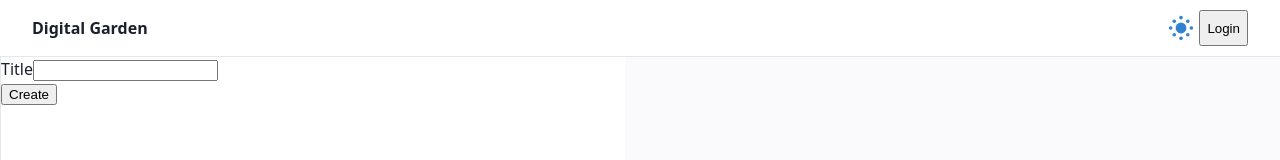
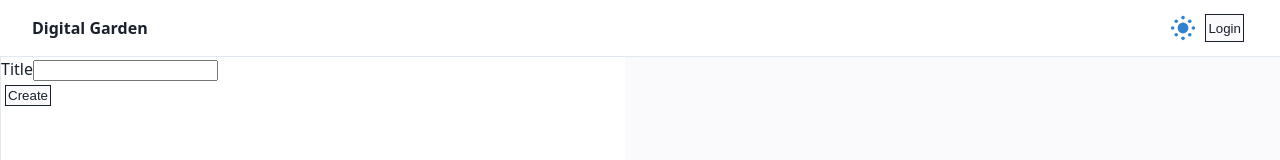
Before and after one commit to Shelob9/digitial-garden-builder, a Next.js app in the folder client/: page /notes/new in a window 1280 px wide. Shown: the top 160 px of the page. Built offline with nearby package versions, Linux system fonts and the light colour scheme; no server answers.

Commit message:
button styles

```diff
--- a/client/pages/_app.js
+++ b/client/pages/_app.js
@@ -6,6 +6,7 @@ import { CookiesProvider } from 'react-cookie';
 import "../styles/theme.css";
 import "../styles/stacked-layout.css";
 import "../styles/note-layout.css";
+import "../styles/buttons.css";
 import { DefaultSeo } from 'next-seo';
 let site_name = 'Digital Garden Site'
 
--- /dev/null
+++ b/client/styles/buttons.css
@@ -0,0 +1,15 @@
+button,
+.button a {
+	border: 1px solid var(--text);
+	color: var(--text);
+	padding: 2px;
+	margin: 4px;
+	background-color: var(--main-bg);
+	min-width: 30px;
+}
+
+button:hover,
+.button a:hover {
+	background-color: var(--references-highlight);
+	color: var(--main-bg);
+}
--- a/client/styles/note-layout.css
+++ b/client/styles/note-layout.css
@@ -100,16 +100,5 @@
 
 .note-buttons button,
 .note-buttons a {
-	border: 2px solid var(--text);
-	color: var(--text);
-	padding: 2px;
-	margin: 4px;
-	background-color: var(--main-bg);
 	min-width: 30px;
 }
-
-.note-buttons button:hover,
-.note-buttons a:hover {
-	background-color: var(--references-highlight);
-	color: var(--main-bg);
-}
```
Also changed, not shown: client/styles/stacked-layout.css (indentation only), client/styles/theme.css (indentation only).
